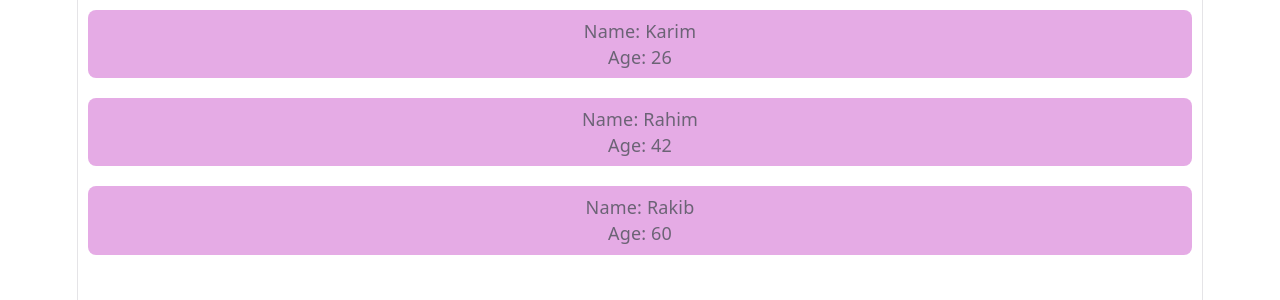
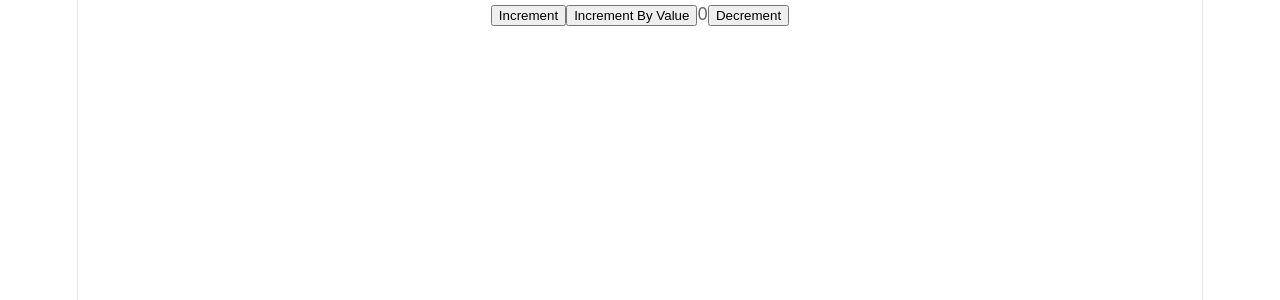
Before and after one commit to nur-mohd/react-practice-next-level, a React (Vite) app: page / in a window 1280 px wide. Shown: the top 300 px of the page. Built offline with nearby package versions, Linux system fonts and the light colour scheme.

Commit message:
Changing state using setter function

```diff
--- a/src/App.jsx
+++ b/src/App.jsx
@@ -1,5 +1,6 @@
 import './App.css'
 import Card from './components/Card'
+import Counter from './components/Counter';
 
 function App() {
 
@@ -12,19 +13,8 @@
 
   return (
     <>
-     {/* Manually Rendering */}
-      {/* <Card name={members[0].name} age={members[0].age} />
-      <Card name={members[1].name} age={members[1].age} />
-      <Card name={members[2].name} age={members[2].age} />
-      <Card name={members[3].name} age={members[3].age} /> */}
+    <Counter/>
 
-
-    {/* Dynamic Rendering */}
-    {
-      members.filter((member) => member.age > 18 ).sort((a,b) => a.age - b.age).map(member => (
-        <Card name={member.name} age = {member.age} />
-      ))
-    }
     </>
   )
 }
--- a/src/components/Card.jsx
+++ b/src/components/Card.jsx
@@ -7,10 +7,10 @@
 const [member, setMember] = useState("");
 
   const clickHandler = (memberName) => {
-    console.log("Greeting " + memberName);
+    setMember(memberName);
   };
 
-  console.log("Member:", member);
+  console.log("Member--->:", member);
 
     return (
         <div
@@ -18,6 +18,8 @@
           className="card">
           <p>Name: {name}</p>
           <p>Age: {age}</p>
+          {/* {member} */}
+          {member && <p>Hello Mr. {member}</p>}
         </div>
     );
 }
--- /dev/null
+++ b/src/components/Counter.jsx
@@ -0,0 +1,24 @@
+import { useState } from "react"
+
+const Counter = () => {
+    const [count, setCount] = useState(0);
+
+    const handleIncrement = () => {
+        setCount(count+1)
+    }
+
+    const handleIncrementByValue = (value) => {
+        setCount(count + value)
+    }
+
+    return (
+        <div>
+            <button onClick={handleIncrement}>Increment</button>
+            <button onClick={()=>handleIncrementByValue(5)}>Increment By Value</button>
+            {count}
+            <button onClick={()=> setCount(count-1)}>Decrement</button>
+        </div>
+    )
+}
+
+export default Counter
```
